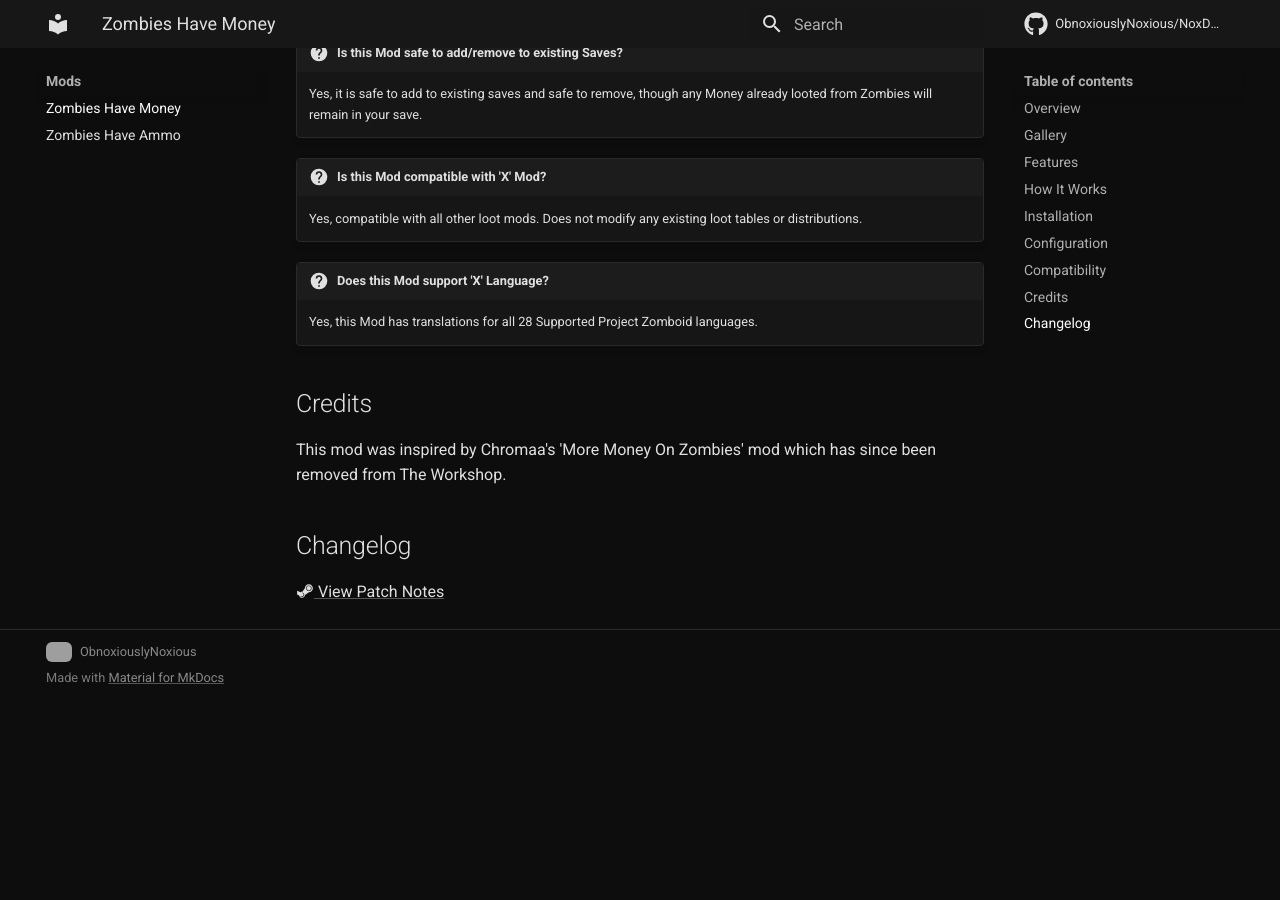
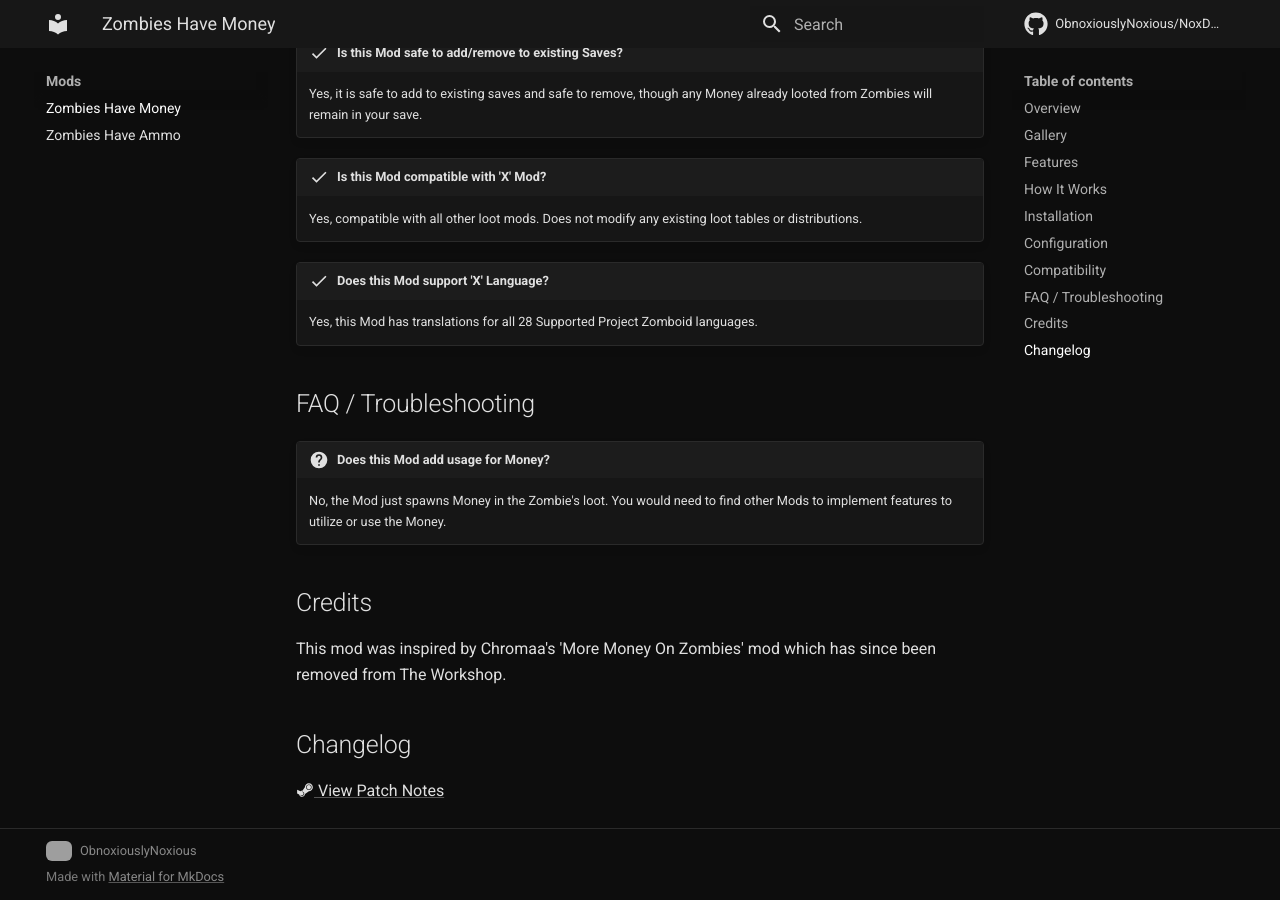
Before and after one commit to ObnoxiouslyNoxious/NoxDocs, an MkDocs documentation site: the page built from docs/mods/zombies-have-money.md, in a window 1280 px wide and 900 px high, scrolled down 2370 px. Built offline with MkDocs 1.6.1 and Material for MkDocs 9.7.7, drawn with Linux system fonts in a browser that asks for light colours; comment, search, counter and statistics services are not loaded; before the commit the page ends 3071 px from its top, so only the background shows below that.

Commit message:
Update zombies-have-money.md

```diff
--- a/docs/mods/zombies-have-money.md
+++ b/docs/mods/zombies-have-money.md
@@ -72,17 +72,23 @@ Found under the **Zombies Have Money** tab in Custom Sandbox options.
 | 42 | ✅ | ✅ | ✅ |
 | 41 | ❌ | ❌ | ❌ |
 
-!!! question "Is this Mod safe to add/remove to existing Saves?"
+!!! success "Is this Mod safe to add/remove to existing Saves?"
 
     Yes, it is safe to add to existing saves and safe to remove, though any Money already looted from Zombies will remain in your save.
 
-!!! question "Is this Mod compatible with 'X' Mod?"
+!!! success "Is this Mod compatible with 'X' Mod?"
 
     Yes, compatible with all other loot mods. Does not modify any existing loot tables or distributions.
 
-!!! question "Does this Mod support 'X' Language?"
+!!! success "Does this Mod support 'X' Language?"
 
     Yes, this Mod has translations for all 28 Supported Project Zomboid languages.
+
+## FAQ / Troubleshooting
+
+!!! question "Does this Mod add usage for Money?"
+
+    No, the Mod just spawns Money in the Zombie's loot. You would need to find other Mods to implement features to utilize or use the Money.
 
 ## Credits
 
```
